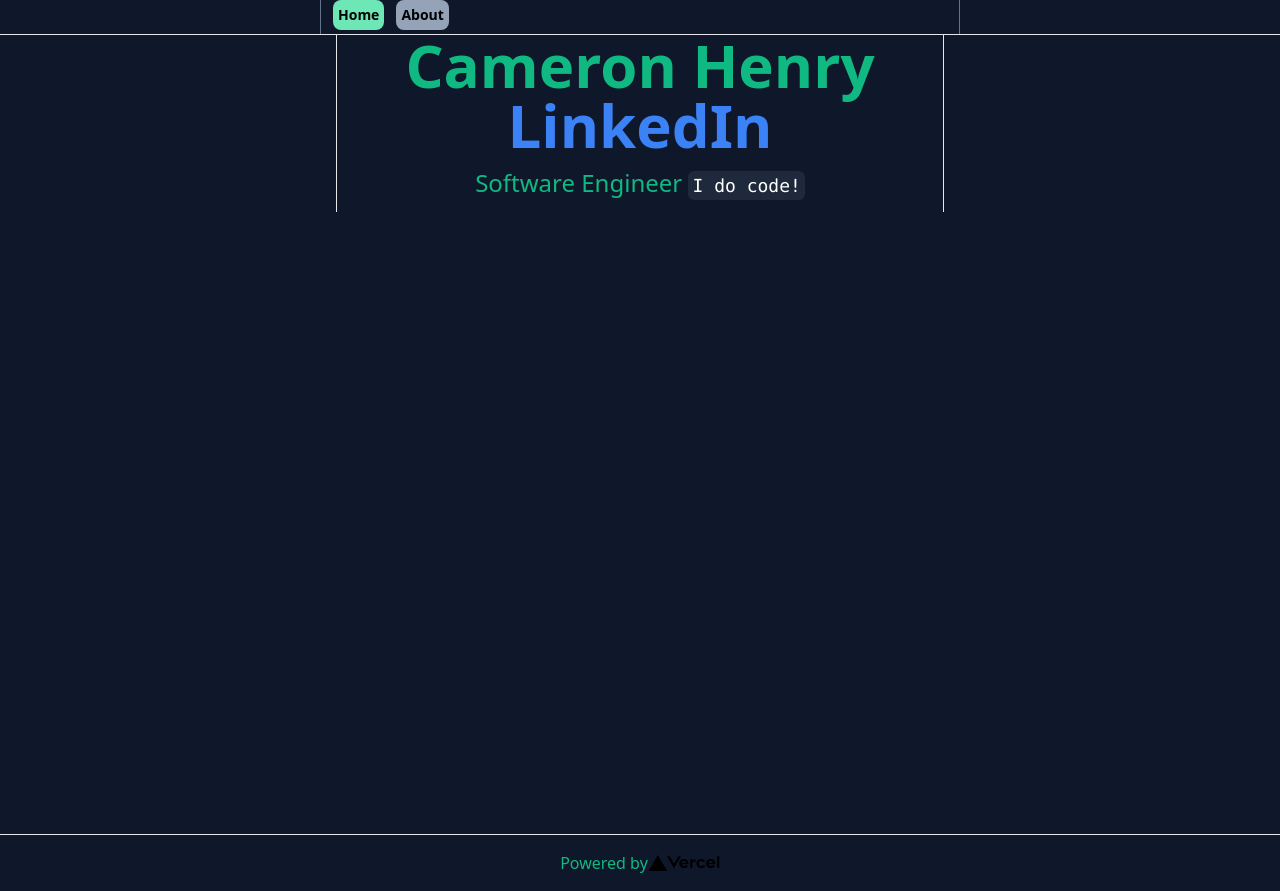
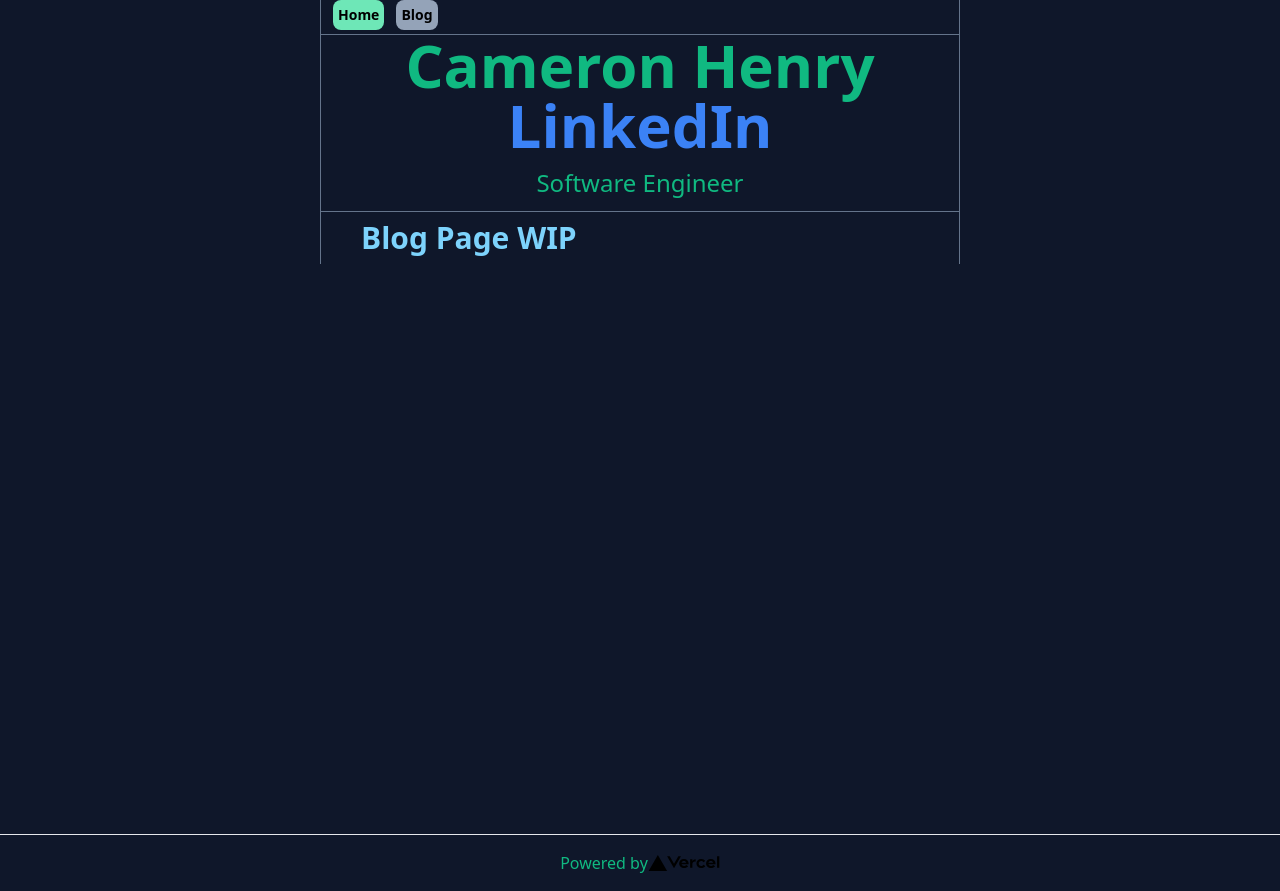
Before and after one commit to CamHenry/resumesite, a Next.js app: page /about in a window 1280 px wide. Built offline with nearby package versions, Linux system fonts and the light colour scheme.

Commit message:
Updated info for general use

```diff
--- a/components/navbar.tsx
+++ b/components/navbar.tsx
@@ -9,7 +9,7 @@ const Navbar = () => {
             <a className='ml-3 p-1 border rounded-lg bg-emerald-300 text-black text-sm font-bold border-transparent border-slate-500 hover:text-blue-600 '>Home</a>
           </Link>
           <Link href='/about'>
-            <a className='ml-3 p-1 border rounded-lg bg-slate-400 text-black text-sm font-bold border-transparent border-slate-500 hover:text-blue-600 '>About</a>
+            <a className='ml-3 p-1 border rounded-lg bg-slate-400 text-black text-sm font-bold border-transparent border-slate-500 hover:text-blue-600 '>Blog</a>
           </Link>
         </div>
       </nav>
--- a/pages/about.tsx
+++ b/pages/about.tsx
@@ -1,49 +1,46 @@
 import type {NextPage} from 'next';
 import Head from 'next/head';
-// import Image from 'next/image';
-// import Navbar from '../components/navbar';
-// import Footbar from '../components/footer';
 
-const About: NextPage = () => {
+/**
+ * A function that returns an array of sweet sweet descriptions.
+ * @param {args} args
+ * @param {args.title} title - string
+ * @param {args.desc} description - string
+ * @return {JSX.Element[]} JSX.Element[]
+ */
+
+
+const Home: NextPage = () => {
   return (
-    <div className='flex flex-col items-center min-h-screen border-t bg-slate-900 text-emerald-500'>
+    <div className='flex flex-col items-center min-h-screen bg-slate-900 text-emerald-500'>
       <Head>
         <title>Cameron Henry</title>
         <link rel='icon' href='/favicon.ico' />
       </Head>
-      <main className='flex flex-col items-center justify-center min-w-0 text-center'>
-        <div className='md:w-2/3 md:border-x mx-20 pb-1 min-w-0'>
+      <main className='flex flex-col items-center justify-center md:w-[40rem] min-w-0 text-center'>
+        <div className='md:border-x border-t w-full mx-20 pb-1 min-w-0 border-slate-500'>
           <h1 className='text-6xl font-bold'>
             Cameron Henry{' '}
-            <a className='text-blue-500' href='www.linkedin.com/in/cameron-henry-exe'>
+            <a className='text-blue-500' href='https://www.linkedin.com/in/cameron-henry-exe/' target='_blank' rel='noopener noreferrer'>
               LinkedIn
             </a>
           </h1>
           <p className='mt-3 text-2xl pb-2'>
               Software Engineer{' '}
-            <code className='p-1 font-mono text-lg bg-slate-800 text-white rounded-md'>
-                I do code!
-            </code>
           </p>
         </div>
+        <div className='md:border-x mx-20 pb-2 w-full min-w-0 border-slate-500'>
+          <div className='border-t border-slate-500'>
+            <h1 className='flex justify-left ml-10 mt-2 text-3xl font-bold text-sky-300'>
+              Blog Page WIP
+            </h1>
+
+          </div>
+
+        </div>
       </main>
-
-      {/* <footer className='flex flex-initial items-center justify-center w-full py-4 border-t'>
-        <span className=''>
-          Powered by{' '}
-        </span>
-
-        <a
-          className='flex items-center justify-center'
-          href='https://vercel.com?utm_source=create-next-app&utm_medium=default-template&utm_campaign=create-next-app'
-          target='_blank'
-          rel='noopener noreferrer'
-        >
-          <Image src='/vercel.svg' alt='Vercel Logo' width='72' height='16' className='h-4 ml-2' />
-        </a>
-      </footer> */}
     </div>
   );
 };
 
-export default About;
+export default Home;
--- a/pages/index.tsx
+++ b/pages/index.tsx
@@ -52,7 +52,7 @@ const Home: NextPage = () => {
                   title: 'Perspective towards Scale',
                   desc: `API design and maintenance - responsible for maintaining a legacy enterprise-grade API in-use by industry recognized customers.
                   Responsible for all of the communication, research, and scale considerations associated with non-standard requests and response structures
-                  from a wide variety of customers on one end, and a 20+ year old legacy system on the other.`,
+                  between a wide variety of business partners and a 20+ year old proprietary codebase.`,
                 },
                 {
                   title: 'Collaboration',
@@ -61,7 +61,7 @@ const Home: NextPage = () => {
                 {
                   title: 'Testing',
                   desc: `Working in a stack where QA, and CI/CD is 100% manual, writing out cases to manually verify is of the utmost importance.
-                  I thoroughly enjoy working on personal projects where these cases can be enshrined and then thoughtfully automated.`,
+                  I thoroughly enjoy working on personal projects where these cases can be thoughtfully automated.`,
                 },
                 {
                   title: 'Project Management',
@@ -99,6 +99,9 @@ const Home: NextPage = () => {
                     Develops and supports software for automotive retailers.
                   </li>
                   <li>
+                    Maintain a codebase accessed and used internationally in a CI/CD workflow.
+                  </li>
+                  <li>
                     Researched and resolved issues in existing proprietary framework.
                   </li>
                 </ul>
```
Also changed, not shown: pages/resume1.tsx (+0 -27 lines).
